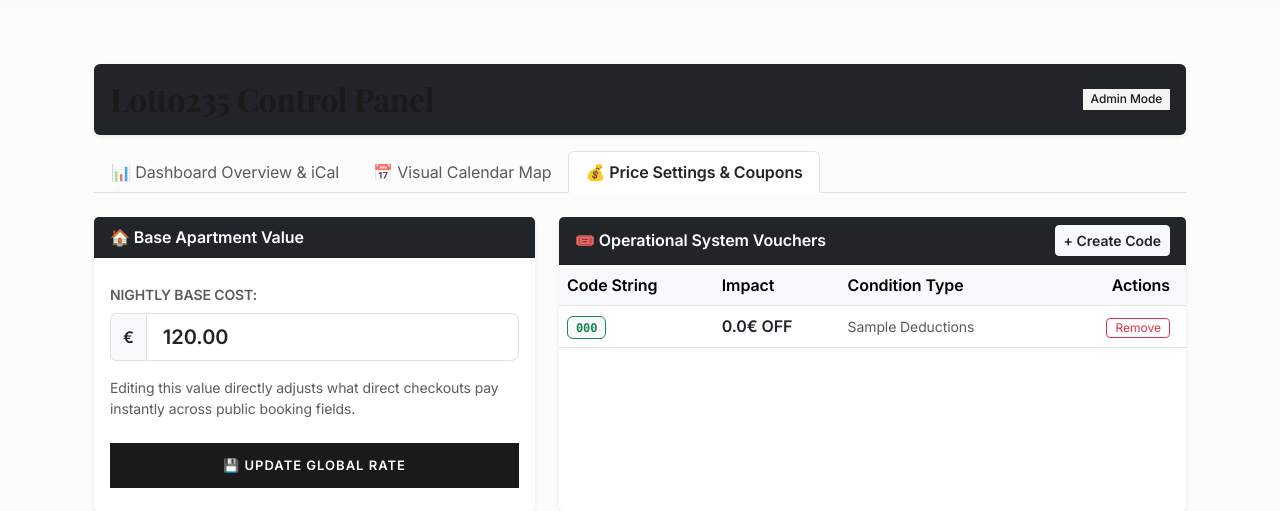
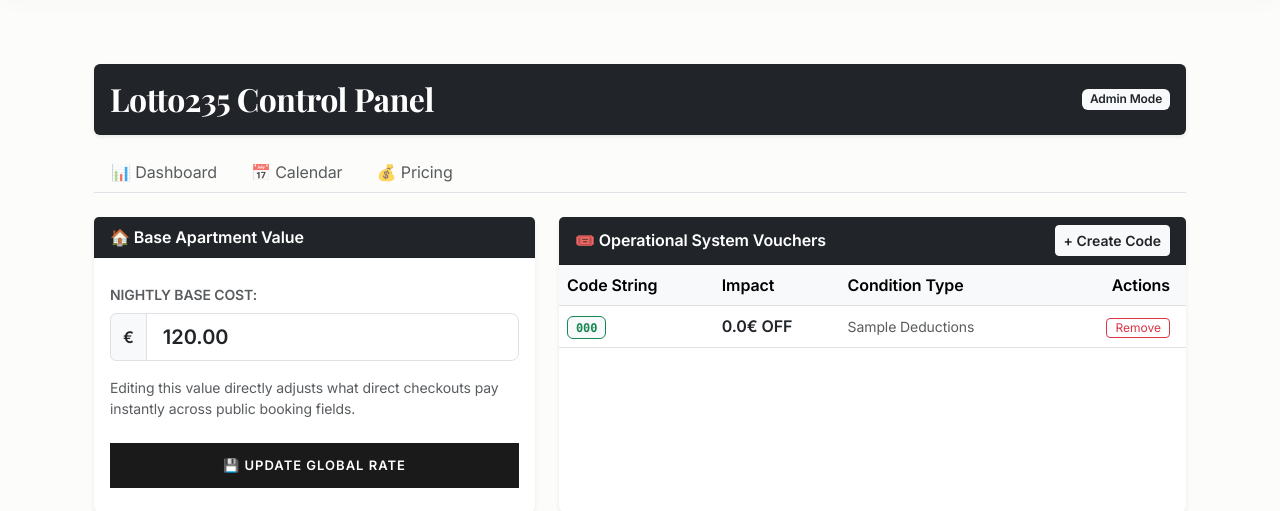
Before and after one commit to NegriLuca/apt-website, a Flask app: template app/templates/admin_pricing.html in a window 1280 px wide. Shown: the part 78-589 px from the top of the page. Run offline with Flask 3, Linux system fonts and the light colour scheme; the template is opened without the code that fills it: values that come from a table or form of the project are taken from there, others are empty; tables that the repository leaves empty hold one stand-in row (values such as "Sample post"); some libraries are stand-ins or nearby versions; some web fonts are replaced.

Commit message:
Fixed admi header

```diff
--- /dev/null
+++ b/app/templates/admin_header.html
@@ -0,0 +1,23 @@
+<div class="row mb-4 mt-3">
+    <div class="col-12">
+        <div class="d-flex justify-content-between align-items-center bg-dark text-white p-3 rounded shadow-sm mb-3">
+            <h2 class="mb-0 text-white">Lotto235 Control Panel</h2>
+            <span class="badge bg-light text-dark">Admin Mode</span>
+        </div>
+
+        <ul class="nav nav-tabs">
+            <li class="nav-item">
+                <a class="nav-link {% if request.endpoint == 'routes.admin_dashboard' %}active fw-bold text-dark{% else %}text-muted{% endif %}"
+                   href="{{ url_for('routes.admin_dashboard') }}">📊 Dashboard</a>
+            </li>
+            <li class="nav-item">
+                <a class="nav-link {% if request.endpoint == 'routes.admin_calendar' %}active fw-bold text-dark{% else %}text-muted{% endif %}"
+                   href="{{ url_for('routes.admin_calendar') }}">📅 Calendar</a>
+            </li>
+            <li class="nav-item">
+                <a class="nav-link {% if request.endpoint == 'routes.admin_pricing' %}active fw-bold text-dark{% else %}text-muted{% endif %}"
+                   href="{{ url_for('routes.admin_pricing') }}">💰 Pricing</a>
+            </li>
+        </ul>
+    </div>
+</div>
--- a/app/templates/admin_pricing.html
+++ b/app/templates/admin_pricing.html
@@ -5,26 +5,7 @@
 {% block content %}
 <div class="container">
     <!-- Clean Dynamic Admin Navigation Header -->
-    <div class="row mb-4 mt-3">
-        <div class="col-12">
-            <div class="d-flex justify-content-between align-items-center bg-dark text-white p-3 rounded shadow-sm mb-3">
-                <h2 class="mb-0">Lotto235 Control Panel</h2>
-                <span class="badge bg-secondary">Admin Mode</span>
-            </div>
-            <ul class="nav nav-tabs">
-                <li class="nav-item">
-                    <a class="nav-link text-muted" href="{{ url_for('routes.admin_dashboard') }}">📊 Dashboard Overview & iCal</a>
-                </li>
-                <li class="nav-item">
-                    <a class="nav-link text-muted" href="{{ url_for('routes.admin_calendar') }}">📅 Visual Calendar Map</a>
-                </li>
-                <li class="nav-item">
-                    <a class="nav-link active fw-bold text-dark" href="{{ url_for('routes.admin_pricing') }}">💰 Price Settings & Coupons</a>
-                </li>
-            </ul>
-        </div>
-    </div>
-
+    {% include 'admin_header.html' %}
     <div class="row g-4 mb-5">
         <!-- Nightly Base Rates Operational Form -->
         <div class="col-md-5">
```
Also changed, not shown: app/templates/admin_calendar.html (+1 -20 lines), app/templates/admin_dashboard.html (+1 -20 lines).
